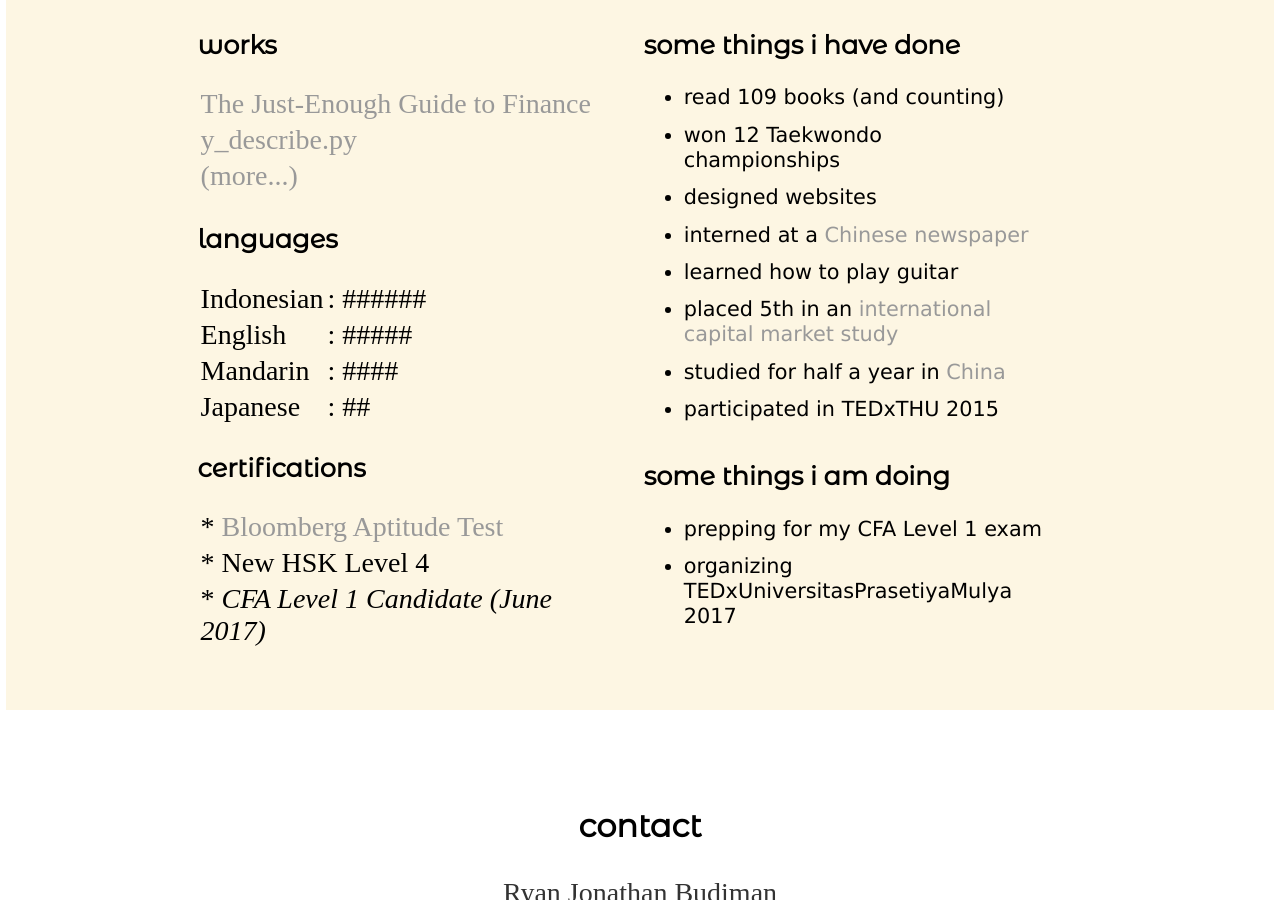
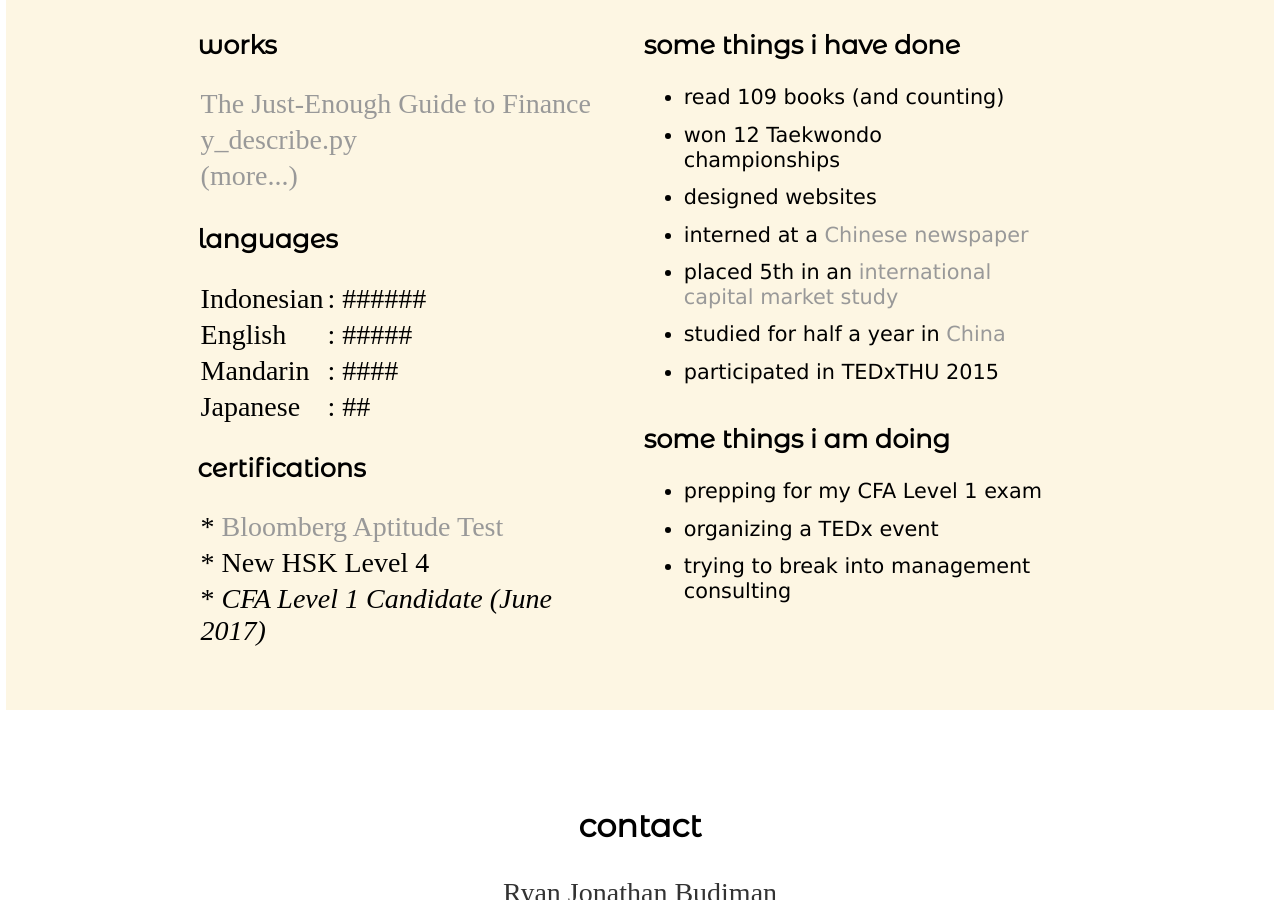
Before and after one commit to ryanjonathanb/ryanjonathanb.github.io, a Jekyll site: the page built from index.html, in a window 1280 px wide and 900 px high, scrolled down 3057 px. Built offline with Jekyll 4.4.1, drawn with Linux system fonts in a browser that asks for light colours; some web fonts are replaced.

Commit message:
homepage

```diff
--- a/index.html
+++ b/index.html
@@ -98,7 +98,6 @@ title: ryanjonathanb - Ryan Jonathan Budiman
 					<li>won 12 Taekwondo championships</li>
 					<li>designed websites</li>
 					<li>interned at a <a href="http://www.guojiribao.com/" target="blank">Chinese newspaper</a></li>
-					<li>learned how to play guitar</li>
 					<li>placed 5th in an <a href="http://www.icmss-febui.com/" target="blank">international capital market study</a></li>
 					<li>studied for half a year in <a href="http://www.tsinghua.edu.cn/publish/newthuen/" target="blank">China</a></li>
 					<li>participated in TEDxTHU 2015</li>
@@ -111,7 +110,8 @@ title: ryanjonathanb - Ryan Jonathan Budiman
             </style>
 			<ul class="homepage" style="line-height: 1.2em; font-family: verdana; font-size: 1.3em;">
 					<li>prepping for my CFA Level 1 exam</li>
-					<li>organizing TEDxUniversitasPrasetiyaMulya 2017</li>
+					<li>organizing a TEDx event</li>
+					<li>trying to break into management consulting</li>
             </ul>
 		</div>
 		<div style="clear:both";></div>
```
